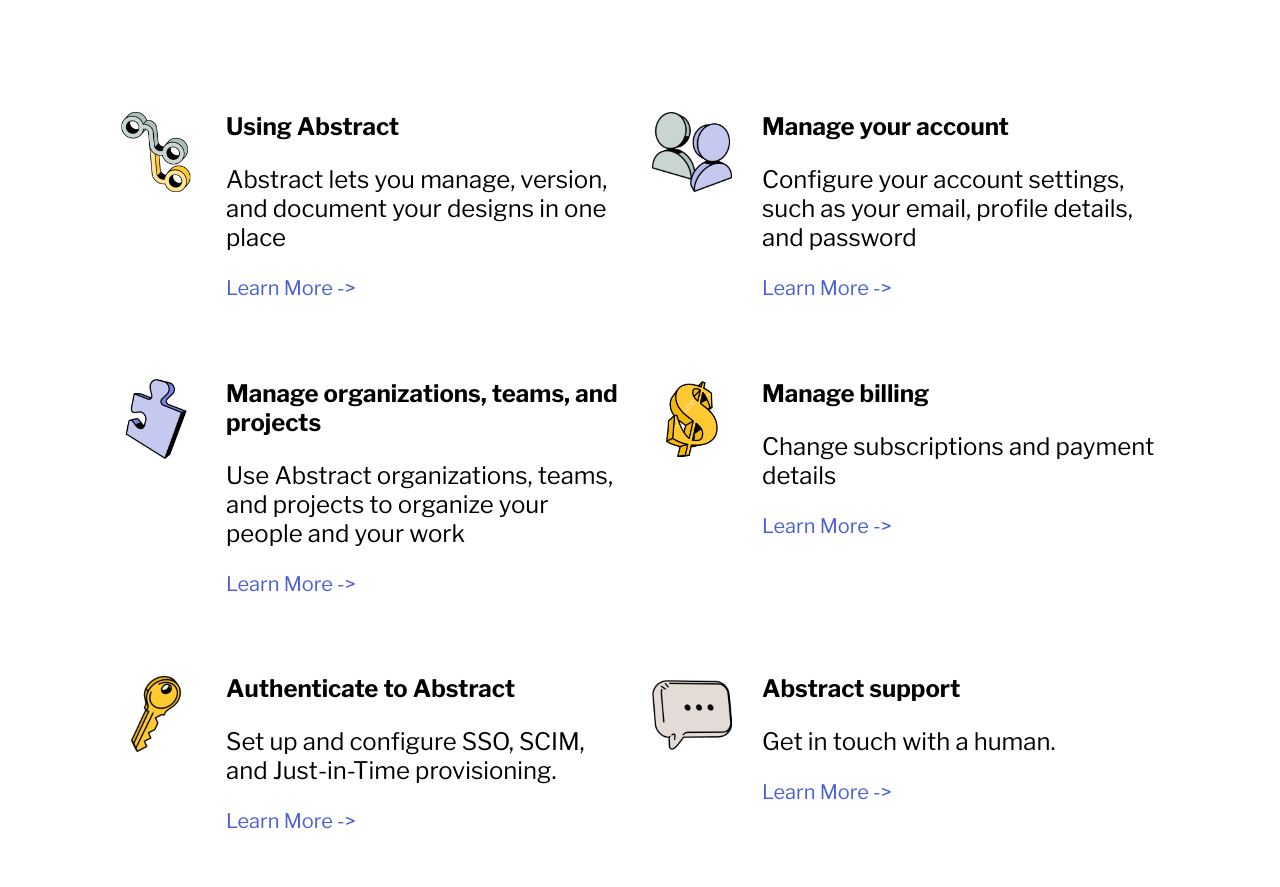
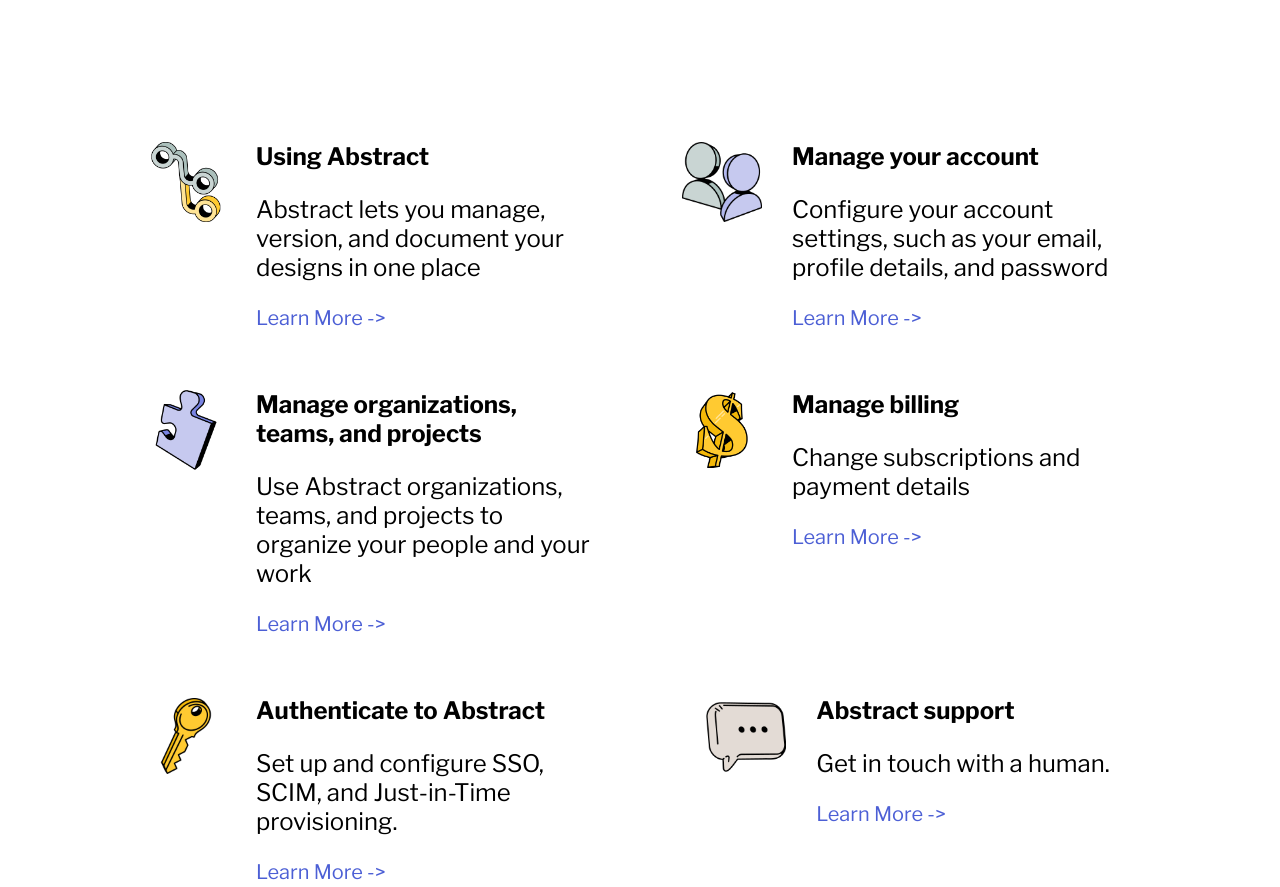
Before and after one commit to Lazy-CSharp-Coder/AbstractProject, a website: page index.html in a window 1280 px wide. Shown: the part 488-1375 px from the top of the page. Drawn offline with nearby package versions, Linux system fonts and the light colour scheme.

```diff
--- a/styles.css
+++ b/styles.css
@@ -141,7 +141,11 @@
 {
   display: grid;
   grid-template-columns: 32rem 32rem;
+  /* grid-template-rows: auto auto; */
+  justify-items: center;
   column-gap: 24px;
+
+  height: fit-content;
 
 }
 
@@ -150,6 +154,7 @@
   gap: 30px;
   align-items: first baseline;
   height: fit-content;
+  margin: 30px;
 }
 
 
```
